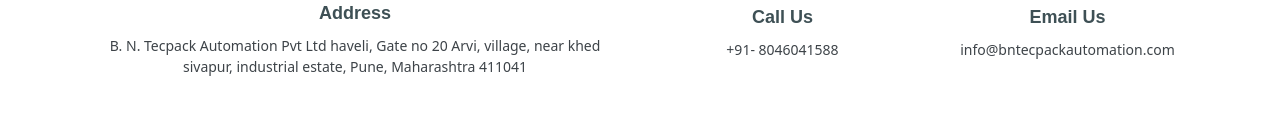
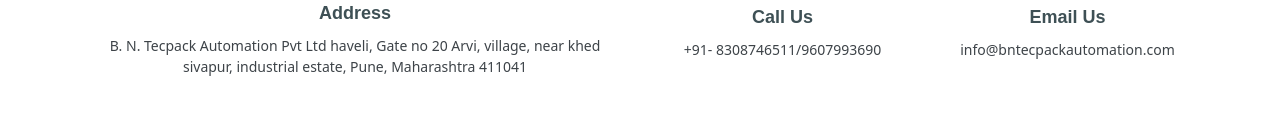
Before and after one commit to Admin-coredensity/bn-techpack-automation, a website: page index.html in a window 1280 px wide. Shown: the part 5264-5393 px from the top of the page. Drawn offline with Linux system fonts and the light colour scheme.

Commit message:
number chnged

```diff
--- a/index.html
+++ b/index.html
@@ -651,7 +651,7 @@
                                 data-aos="fade-up" data-aos-delay="300">
                                 <i class="bi bi-telephone-fill"></i>
                                 <h3>Call Us</h3>
-                                <p>+91- 8046041588</p>
+                                <p>+91- 8308746511/9607993690</p>
                             </div>
                         </div>
 
```
